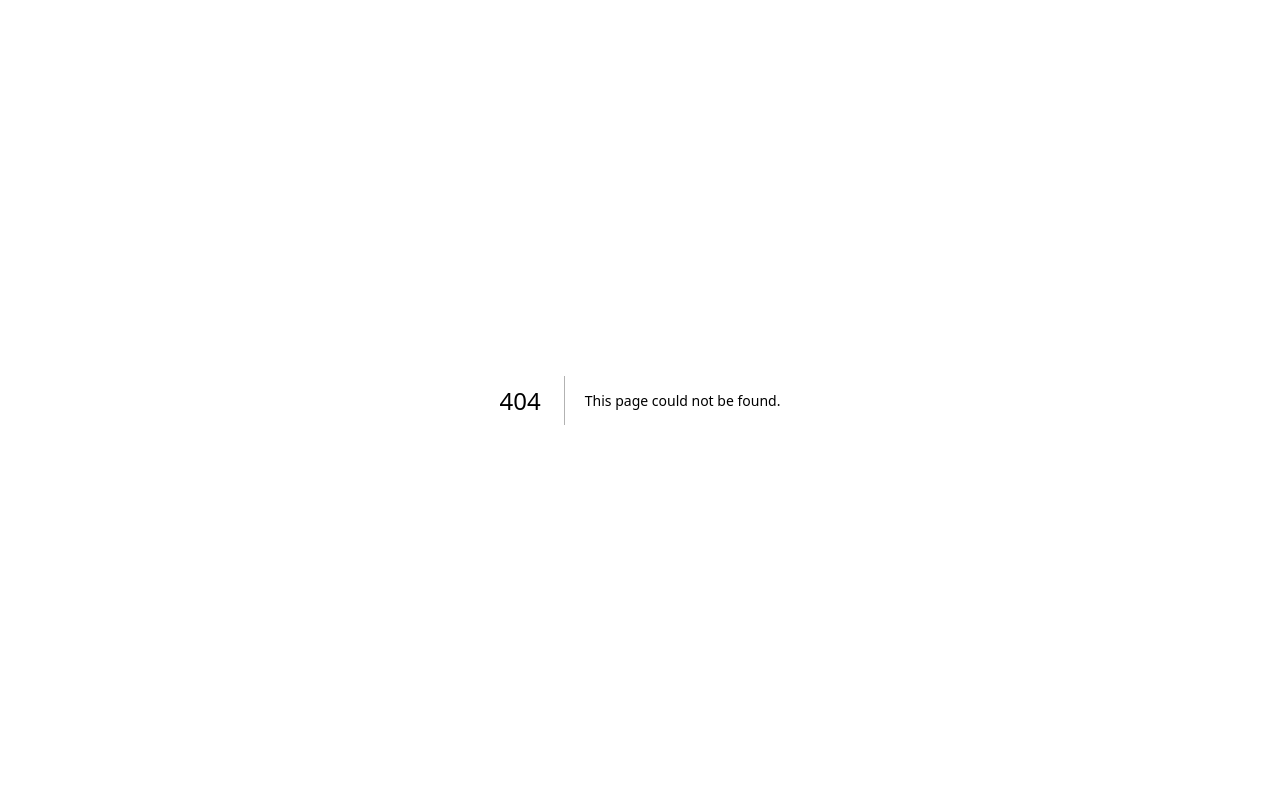
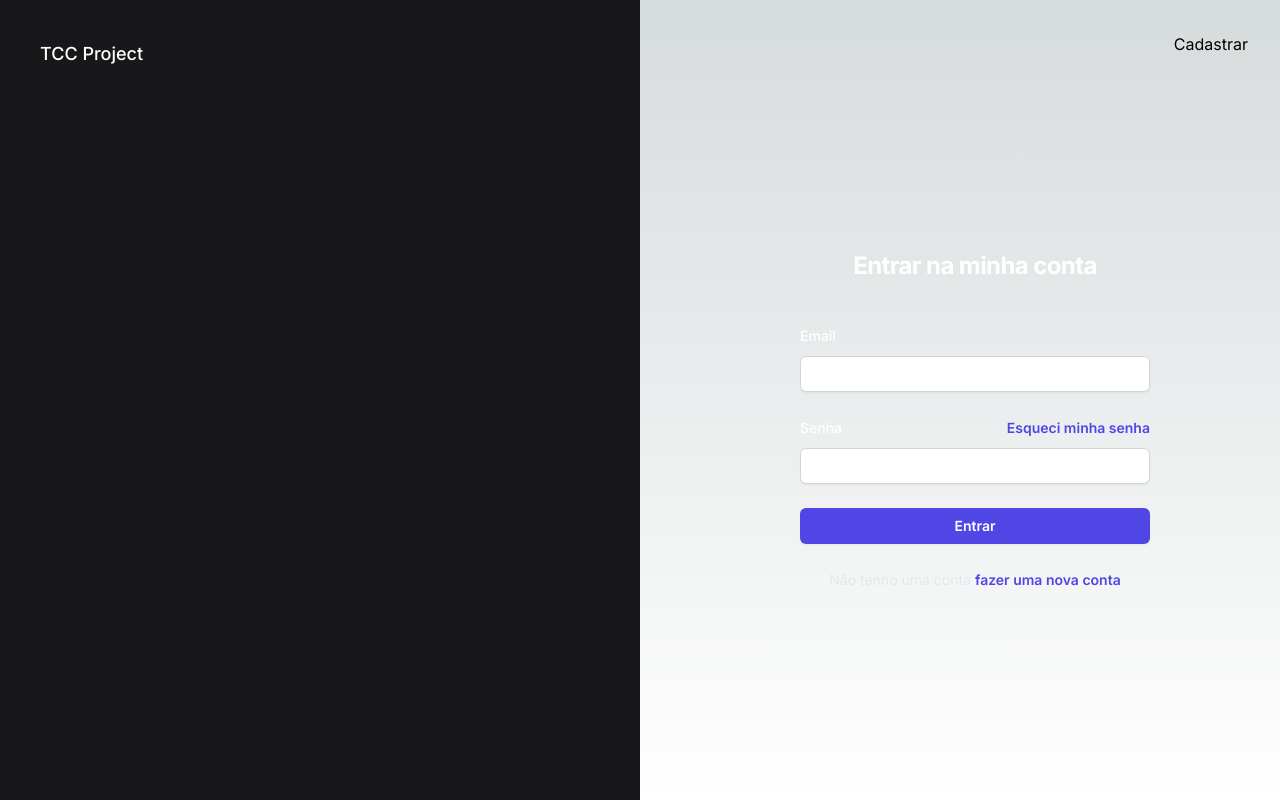
Before and after one commit to RSantosIgor/state-manager-and-access-control, a Next.js app: page /authentication in a window 1280 px wide. Before the commit this address had no page. Built offline with nearby package versions, Linux system fonts and the light colour scheme.

Commit message:
Authentications pages

```diff
--- /dev/null
+++ b/src/app/authentication/page.tsx
@@ -0,0 +1,52 @@
+"use client";
+import { Metadata } from "next";
+import Link from "next/link";
+import { useState } from "react";
+import SignIn from "../components/authentication/signIn";
+import SignUp from "../components/authentication/signUp";
+
+export const metadata: Metadata = {
+  title: "Authentication"
+}
+
+export default function AuthenticationPage() {
+  const [isSignIn, setIsSignIn] = useState(true);
+
+  const toogleSign = () => {
+    setIsSignIn(!isSignIn);
+  }
+
+  return (
+    <>
+      <div className="container relative hidden min-h-screen flex-col items-center justify-center md:grid lg:max-w-none lg:grid-cols-2 lg:px-0">
+        <Link
+          onClick={toogleSign}
+          href="#"
+          className={
+            "absolute right-4 top-4 md:right-8 md:top-8"
+          }
+        >
+          {isSignIn ? 'Cadastrar': 'Entrar'}
+        </Link>
+        <div className="relative hidden h-full flex-col bg-muted p-10 text-white dark:border-r lg:flex">
+          <div className="absolute inset-0 bg-zinc-900" />
+          <div className="relative z-20 flex items-center text-lg font-medium">
+            TCC Project
+          </div>
+        </div>
+        <div className="lg:p-8 sm:mx-auto sm:w-full sm:max-w-sm">
+          <div className="mx-auto flex w-full flex-col justify-center space-y-6 sm:w-[350px]">
+            {isSignIn ? <SignIn/>: <SignUp/>}
+            <p className="mt-10 text-center text-sm text-gray-200">
+              {isSignIn ? 'Não tenho uma conta ': 'Já tenho uma conta '}
+              <a href="#" className="font-semibold leading-6 text-indigo-600 hover:text-indigo-500"
+                onClick={toogleSign}>
+                {isSignIn ? 'fazer uma nova conta': 'entrar na minha conta'}
+              </a>
+            </p>
+          </div>
+        </div>
+      </div>
+    </>
+  )
+}
--- /dev/null
+++ b/src/app/components/authentication/signIn/index.tsx
@@ -0,0 +1,63 @@
+export default function SignIn() {
+    return (
+      <div>
+        <div className="sm:mx-auto sm:w-full sm:max-w-sm">
+          <h2 className="mt-10 text-center text-2xl font-bold leading-9 tracking-tight text-white">
+            Entrar na minha conta
+          </h2>
+        </div>
+
+        <div className="mt-10 sm:mx-auto sm:w-full sm:max-w-sm">
+          <form className="space-y-6" action="#" method="POST">
+            <div>
+              <label htmlFor="email" className="block text-sm font-medium leading-6 text-white">
+                Email
+              </label>
+              <div className="mt-2">
+                <input
+                  id="email"
+                  name="email"
+                  type="email"
+                  autoComplete="email"
+                  required
+                  className="block w-full rounded-md border-0 py-1.5 px-1.5 text-gray-900 shadow-sm ring-1 ring-inset ring-gray-300 placeholder:text-gray-400 focus:ring-2 focus:ring-inset focus:ring-indigo-600 sm:text-sm sm:leading-6"
+                />
+              </div>
+            </div>
+
+            <div>
+              <div className="flex items-center justify-between">
+                <label htmlFor="password" className="block text-sm font-medium leading-6 text-white">
+                  Senha
+                </label>
+                <div className="text-sm">
+                  <a href="#" className="font-semibold text-indigo-600 hover:text-indigo-500">
+                    Esqueci minha senha
+                  </a>
+                </div>
+              </div>
+              <div className="mt-2">
+                <input
+                  id="password"
+                  name="password"
+                  type="password"
+                  autoComplete="current-password"
+                  required
+                  className="block w-full rounded-md border-0 py-1.5 px-1.5 text-gray-900 shadow-sm ring-1 ring-inset ring-gray-300 placeholder:text-gray-400 focus:ring-2 focus:ring-inset focus:ring-indigo-600 sm:text-sm sm:leading-6"
+                />
+              </div>
+            </div>
+
+            <div>
+              <button
+                type="submit"
+                className="flex w-full justify-center rounded-md bg-indigo-600 px-3 py-1.5 text-sm font-semibold leading-6 text-white shadow-sm hover:bg-indigo-500 focus-visible:outline focus-visible:outline-2 focus-visible:outline-offset-2 focus-visible:outline-indigo-600"
+              >
+                Entrar
+              </button>
+            </div>
+          </form>
+        </div>
+      </div>
+    );
+}
--- /dev/null
+++ b/src/app/components/authentication/signUp/index.tsx
@@ -0,0 +1,75 @@
+
+export default function SignUp() {
+    return (
+      <div>
+        <div className="sm:mx-auto sm:w-full sm:max-w-sm">
+          <h2 className="mt-10 text-center text-2xl font-bold leading-9 tracking-tight text-white">
+            Cadastrar conta
+          </h2>
+        </div>
+
+        <div className="mt-10 sm:mx-auto sm:w-full sm:max-w-sm">
+          <form className="space-y-6" action="#" method="POST">
+            <div>
+              <label htmlFor="email" className="block text-sm font-medium leading-6 text-white">
+                Nome
+              </label>
+              <div className="mt-2">
+                <input
+                  id="name"
+                  name="name"
+                  type="name"
+                  autoComplete="name"
+                  required
+                  className="block w-full rounded-md border-0 py-1.5 px-1.5 text-gray-900 shadow-sm ring-1 ring-inset ring-gray-300 placeholder:text-gray-400 focus:ring-2 focus:ring-inset focus:ring-indigo-600 sm:text-sm sm:leading-6"
+                />
+              </div>
+            </div>
+
+            <div>
+              <label htmlFor="email" className="block text-sm font-medium leading-6 text-white">
+                Email
+              </label>
+              <div className="mt-2">
+                <input
+                  id="email"
+                  name="email"
+                  type="email"
+                  autoComplete="email"
+                  required
+                  className="block w-full rounded-md border-0 py-1.5 px-1.5 text-gray-900 shadow-sm ring-1 ring-inset ring-gray-300 placeholder:text-gray-400 focus:ring-2 focus:ring-inset focus:ring-indigo-600 sm:text-sm sm:leading-6"
+                />
+              </div>
+            </div>
+
+            <div>
+              <div className="flex items-center justify-between">
+                <label htmlFor="password" className="block text-sm font-medium leading-6 text-white">
+                  Senha
+                </label>
+              </div>
+              <div className="mt-2">
+                <input
+                  id="password"
+                  name="password"
+                  type="password"
+                  autoComplete="current-password"
+                  required
+                  className="block w-full rounded-md border-0 py-1.5 px-1.5 text-gray-900 shadow-sm ring-1 ring-inset ring-gray-300 placeholder:text-gray-400 focus:ring-2 focus:ring-inset focus:ring-indigo-600 sm:text-sm sm:leading-6"
+                />
+              </div>
+            </div>
+
+            <div>
+              <button
+                type="submit"
+                className="flex w-full justify-center rounded-md bg-indigo-600 px-3 py-1.5 text-sm font-semibold leading-6 text-white shadow-sm hover:bg-indigo-500 focus-visible:outline focus-visible:outline-2 focus-visible:outline-offset-2 focus-visible:outline-indigo-600"
+              >
+                Cadastrar
+              </button>
+            </div>
+          </form>
+        </div>
+      </div>
+    );
+}
```
